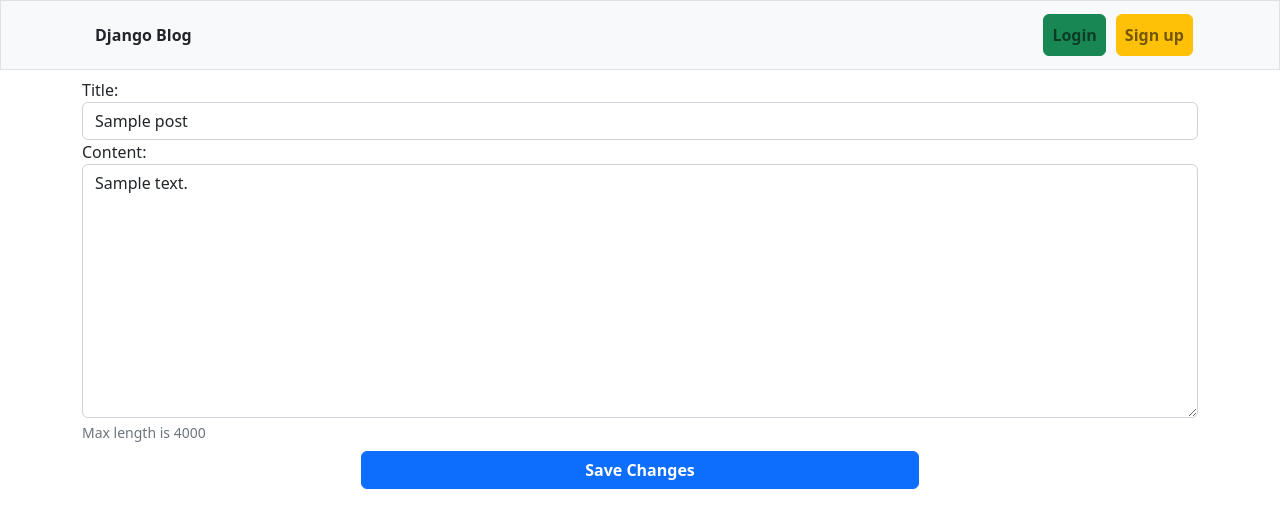
After one commit to hosamhamdy258/blog-django, a Django app: page /categories/1/1/edit in a window 1280 px wide. The commit adds this page. Shown: the top 528 px of the page. Run offline with Django 4.2, Linux system fonts and the light colour scheme; tables that the repository leaves empty hold one stand-in row (values such as "Sample post"); some libraries are stand-ins or nearby versions.

Commit message:
added edit post

```diff
--- a/categories/models.py
+++ b/categories/models.py
@@ -22,6 +22,8 @@
     created_dt = models.DateTimeField(auto_now_add=True)
     image = models.ImageField(upload_to="imgs", blank=True)
     tags = TaggableManager()
+    updated_by=models.ForeignKey(User,null=True,related_name="update",on_delete=models.CASCADE)
+    updated_dt=models.DateTimeField(null=True)
 
     def __str__(self):
         return self.title
--- a/categories/urls.py
+++ b/categories/urls.py
@@ -8,4 +8,5 @@
     path('categories/<int:category_id>/', views.category_posts, name='category_posts'),
     path('categories/<int:category_id>/new/', views.new_post, name='new_post'),
     path('categories/<int:category_id>/<int:post_id>/', views.post, name='post'),
+    path('categories/<int:category_id>/<int:post_id>/edit', views.PostEdit.as_view(), name='edit'),
 ]
--- a/categories/views.py
+++ b/categories/views.py
@@ -6,6 +6,8 @@
 from .forms import NewPostForm, NewCommentForm
 from django.contrib.auth.decorators import login_required
 from django.core.files.storage import FileSystemStorage
+from django.views.generic import UpdateView
+from django.utils import timezone
 
 
 # Create your views here.
@@ -88,3 +90,19 @@
         form = NewCommentForm()
 
     return render(req, 'categories/post.html', {'post': post, 'form': form})
+
+
+class PostEdit(UpdateView):
+    model = Post
+    fields = ('title', 'content',"tags")
+    template_name = 'categories/editPost.html'
+    pk_url_kwarg = 'post_id'
+    context_object_name = 'post'
+
+    def form_valid(self, form):
+        post = form.save(commit=False)
+        post.updated_by = self.request.user
+        post.updated_dt = timezone.now()
+        post.save()
+        form.save_m2m()
+        return redirect('post',category_id=post.category.id,post_id=post.id)
--- a/templates/categories/base.html
+++ b/templates/categories/base.html
@@ -52,7 +52,9 @@
                 <strong>{{ user.username }}</strong>
               </a>
               <ul class="dropdown-menu">
-                <li><a class="dropdown-item" href="#">My Account</a></li>
+                {% if user.is_superuser == True %}
+                <li><a class="dropdown-item" href="/admin">Admin Panal</a></li>
+                {%endif%}
                 <li>
                   <a class="dropdown-item" href="{% url 'password_change' %}"
                     >Change Password</a
--- /dev/null
+++ b/templates/categories/editPost.html
@@ -0,0 +1,19 @@
+{% extends "categories/base.html" %}
+{% load widget_tweaks %}
+
+
+{% block title %}edit Post{% endblock %}
+
+{% block main %}
+<form method="post" class="container" novalidate>
+    {% csrf_token %}
+    {% include 'categories/includes/form.html' %}
+          <div class="d-grid gap-2 col-6 mx-auto">
+        <button class="btn btn-primary mt-2" type="submit">
+          <strong>
+             Save Changes
+          </strong>
+        </button>
+      </div>
+  </form>
+{% endblock main %}
--- a/templates/categories/home.html
+++ b/templates/categories/home.html
@@ -64,7 +64,7 @@
               {%endfor%}
             </div>
             <div class="col-auto d-none d-lg-block"></div>
-            <img src="media/{{post.image}}" alt="" />
+            <img src="/media/{{post.image}}" alt="" />
           </div>
         </div>
         {% endfor %}
--- a/templates/categories/posts.html
+++ b/templates/categories/posts.html
@@ -4,7 +4,7 @@
 
 {% block main %}
     <div class="container">
-      {% if user.is_superuser == True %}
+      {% if user.is_authenticated == True %}
 <!--    add post button-->
       <div class="d-grid gap-2 col-6 mx-auto">
         <button class="btn btn-primary" type="button">
```
Also changed, not shown: templates/categories/post.html (+12 -5 lines), categories/migrations/0012_post_updated_by_post_updated_dt.py (added), media/imgs/1_ZEkeJdr.jpg (added), media/imgs/5_YruRoqr.jpg (added).
